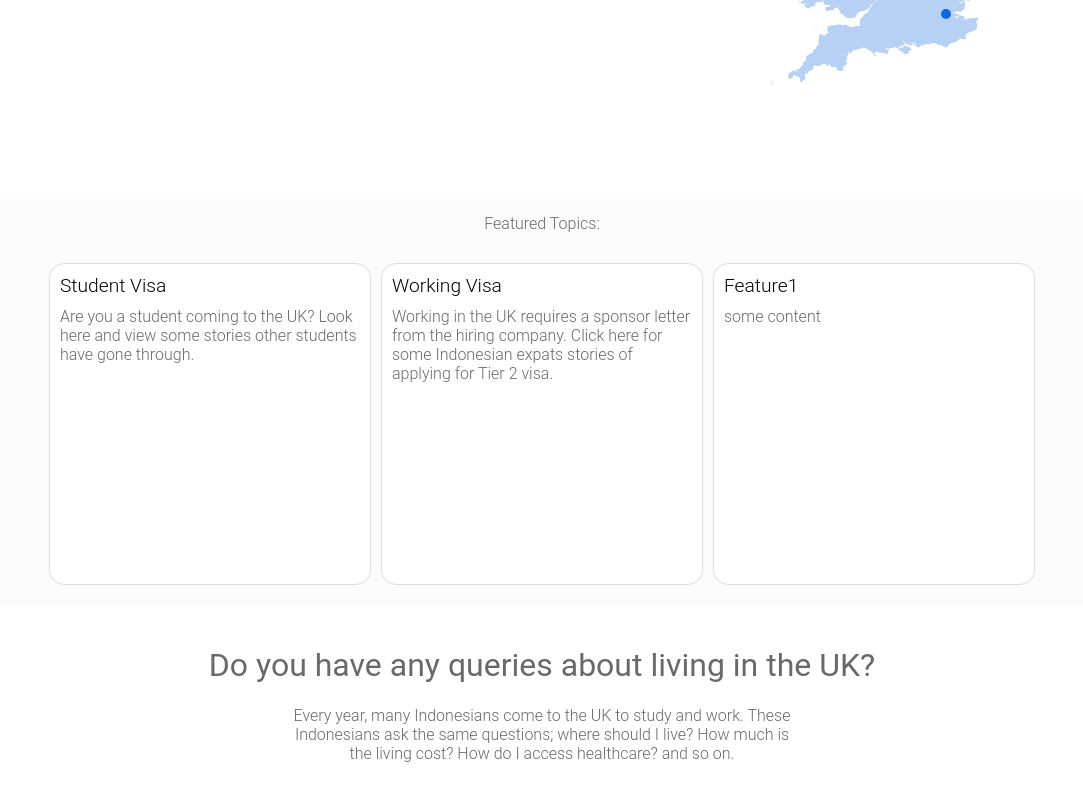
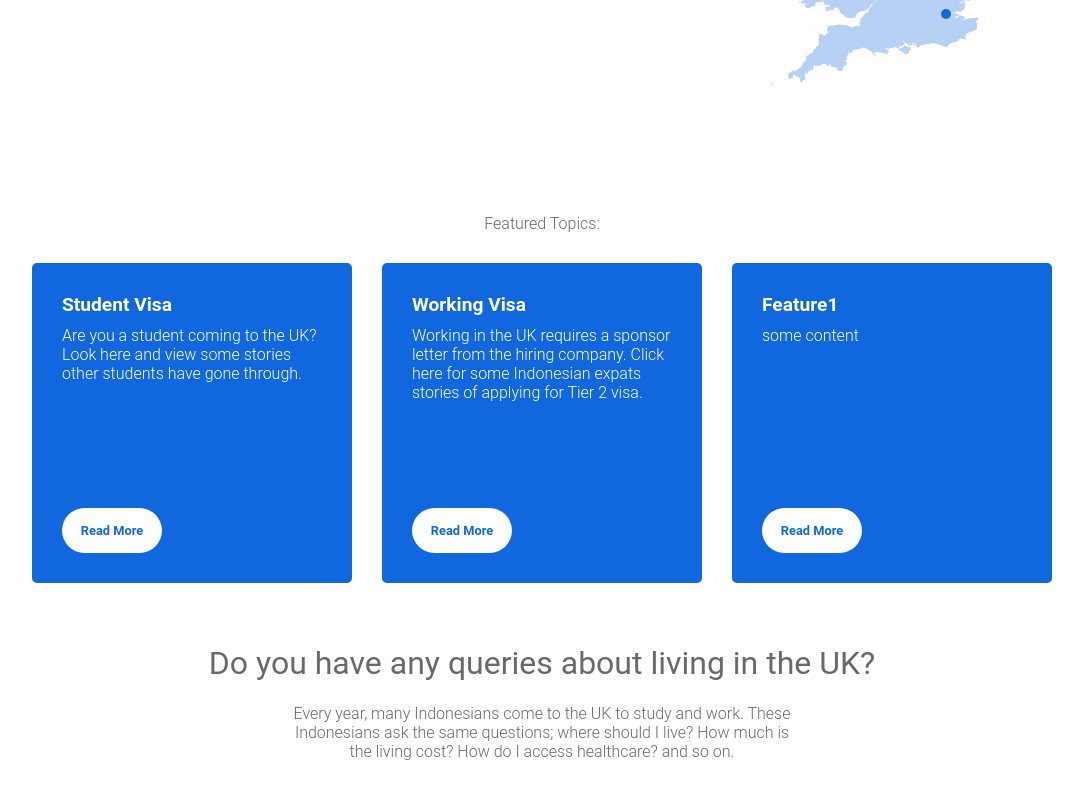
Before and after one commit to sutanmufti/uk-blog-static, a SvelteKit app: page / in a window 1280 px wide. Shown: the part 582-1382 px from the top of the page, without its empty margins (98-1181 px from the left). Built offline with nearby package versions, Linux system fonts and the light colour scheme.

Commit message:
feature card

```diff
--- a/src/routes/FeatureCard.svelte
+++ b/src/routes/FeatureCard.svelte
@@ -4,28 +4,61 @@
 </script>
 
 <div id='main'>
-    <div id='title'>
-        {title}
+    <div class='flex'>
+        <div id='title'>
+            {title}
+        </div>
+        <div class='stretch'>
+            {content}
+        </div>
+        <a href="#" class='readmore'>
+            Read More
+        </a>
     </div>
-    {content}
 </div>
 
 
 <style>
+    .readmore {
+        text-decoration: none;
+        color: rgb(16,103,222);
+        background-color: white;
+        width: 100px;
+        height: 45px;
+        display: flex;
+        justify-content: center;
+        align-items: center;
+        border-radius: 50px;
+        font-size: 0.8em;
+        font-weight: bold;
+        /* text-align: center; */
+    }
+    .flex {
+        display: flex;
+        flex-direction: column;
+        margin: 20px;
+        flex-grow: 1;
+        /* border: 1px solid blue; */
+    }
+    .stretch {
+        flex-grow: 1;
+        color: white;
+    }
     #title {
-        color: black;
+        color: white;
         font-size: larger;
         padding: 0;
         margin-bottom: 10px;
+        font-weight: bold;
     }
     #main {
-        display: inline-block;
-        background-color: white;
-        border: 1px solid rgb(220, 220, 220);
-        border-radius: 15px;
+        display: flex;
+        background-color: rgb(16,103,222);
+        border: 0px solid rgb(220, 220, 220);
+        border-radius: 5px;
         width: 300px;
         height: 300px;
         padding: 10px;
-        margin: 0 5px 5px 5px;
+        margin: 0 15px 5px 15px;
     }
 </style>
--- a/src/routes/Features.svelte
+++ b/src/routes/Features.svelte
@@ -18,7 +18,7 @@
 <style>
     .main {
         padding: 15px;
-        background-color: rgb(251, 251, 251);
+        background-color: rgb(255, 255, 255);
         display: flex;
         flex-flow: row;
         flex-wrap: wrap;
```
